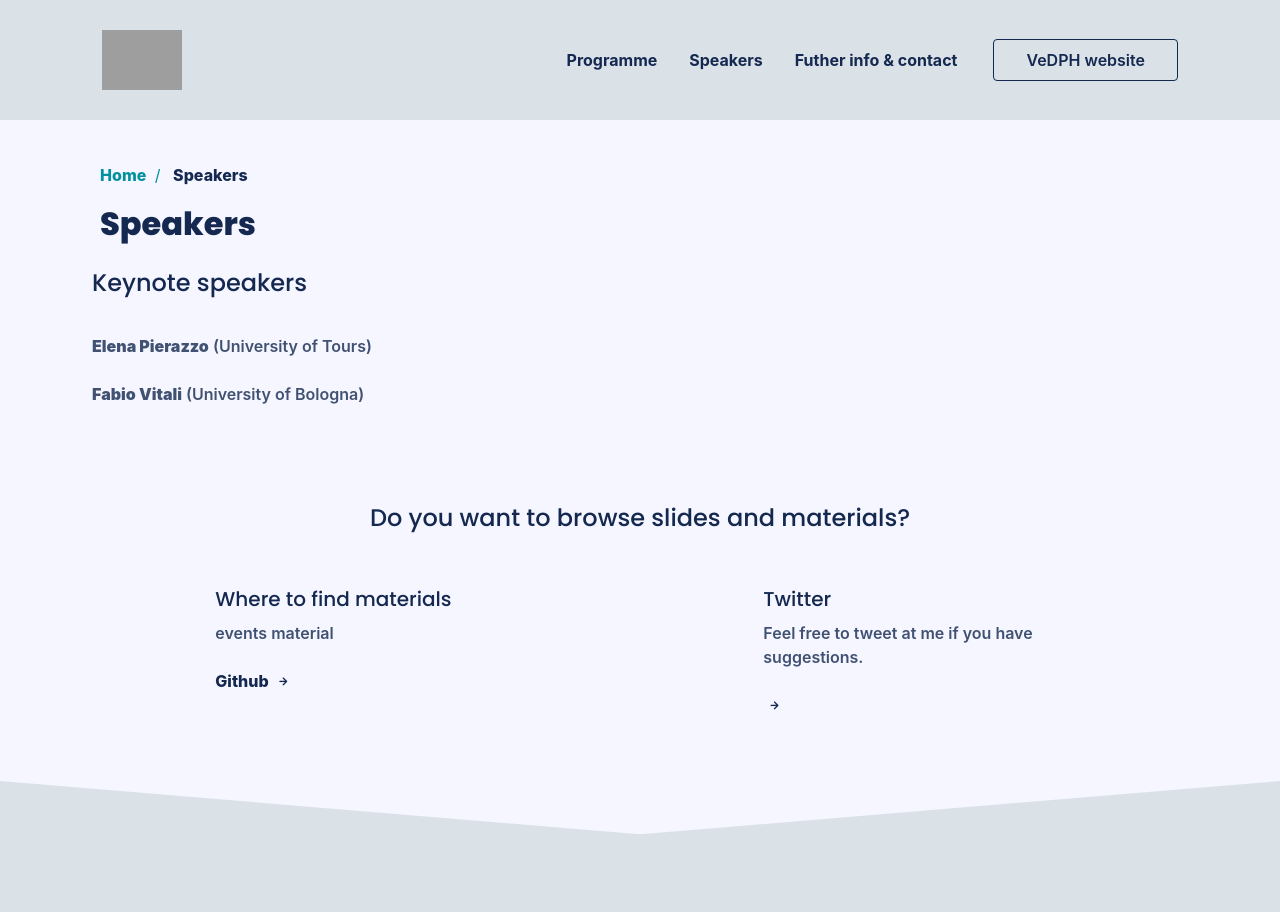
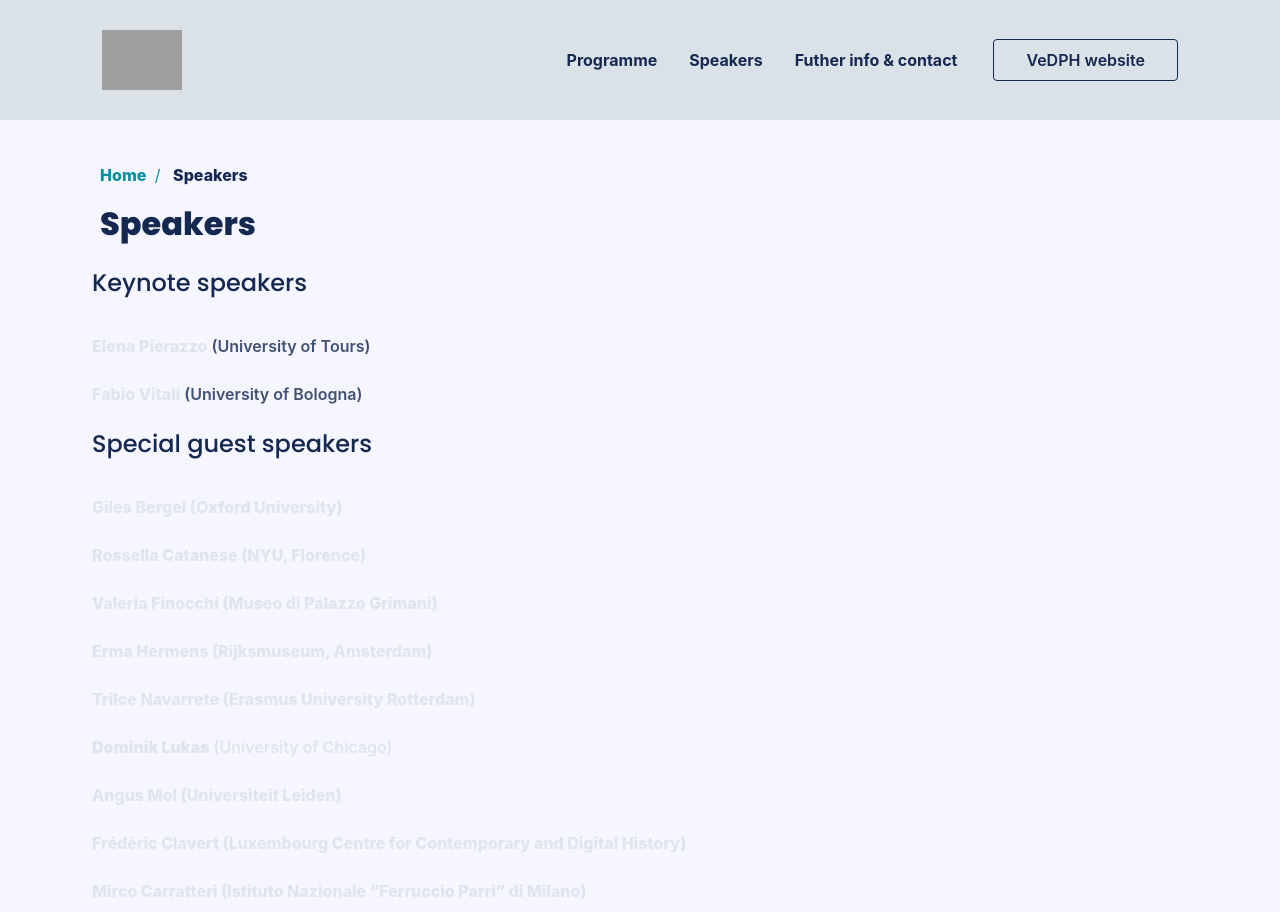
Before and after one commit to vedph/summercamp, a Jekyll site: the page built from speakers.html, in a window 1280 px wide and 1400 px high. Shown: the top 912 px of the window. Built offline with Jekyll 4.4.1, drawn with Linux system fonts in a browser that asks for light colours; nearby versions of some CDN libraries; some web fonts are replaced; some of the changed text lies outside the part shown; grey boxes are pictures that could not be loaded.

Commit message:
adding guest+lecturers
There are some comments; layout to redefine; it could be useful for
name-affiliation

```diff
--- a/speakers.html
+++ b/speakers.html
@@ -5,7 +5,87 @@
 <div>
 <h4>Keynote speakers</h4>
 <br>
-<p><strong>Elena Pierazzo</strong> (University of Tours)</p>
+<p><strong><a href="https://cesr.cnrs.fr/node/1307" target="_blank">Elena Pierazzo</a></strong> (University of Tours)</p>
 
-<p><strong>Fabio Vitali</strong> (University of Bologna)</p>
+<p> <strong><a href="https://www.unibo.it/sitoweb/fabio.vitali/cv" target="_blank">Fabio Vitali</a></strong> (University of Bologna)</p>
+
+<h4>Special guest speakers</h4><!-- avrei messo questa sezione in eveidenza, per gli ospiti...però senza bio e foto forse non ha tanto senso, meglio ricollocarli dentro gli strands?-->
+<br>
+<p><strong><a href="" target="_blank">Giles Bergel</strong> (Oxford University)</p>
+
+<p><strong><a href="" target="_blank">Rossella Catanese</strong> (NYU, Florence)</p>
+
+<p><strong><a href="" target="_blank">Valeria Finocchi</strong> (Museo di Palazzo Grimani)</p>
+
+<p><strong><a href="" target="_blank">Erma Hermens</strong> (Rijksmuseum, Amsterdam)</p>
+
+<p><strong><a href="" target="_blank">Trilce Navarrete</strong> (Erasmus University Rotterdam)</p>
+<!-- finito ospiti digiratl art strand #3; segue strand #4-->
+
+<p><strong>Dominik Lukas</strong> (University of Chicago)</p>
+
+<p><strong><a href="" target="_blank">Angus Mol</strong> (Universiteit Leiden)</p>
+
+<!-- finito ospiti digital archeology strand #4; segue strand #2-->
+<p><strong><a href="" target="_blank">Frédéric Clavert</strong> (Luxembourg Centre for Contemporary and Digital History)</p>
+
+<p><strong><a href="" target="_blank">Mirco Carratteri</strong> (Istituto Nazionale “Ferruccio Parri” di Milano)</p>
+
+
+
+<h4>Strand #1 - Digital Textual Scholarship Lecturers</h4>
+<br>
+<p><strong><a href="" target="_blank">Franz Fischer</a></strong> (VeDPH)</p> <!-- aggiungere una dicitura tipo "responsible for the strand"...qualcosa di simile come indicava Stefano? -->
+
+<p><strong><a href="" target="_blank">Federico Boschetti</a></strong> (CNR-VeDPH)</p>
+
+<p><strong><a href="" target="_blank">Alberto Campagnolo</a></strong> (Università di Udine - VeDPH)</p>
+
+<p><strong><a href="" target="_blank">Elisa Cugliana</a></strong> (Ca' Foscari University of Venice)</p>
+
+<p><strong><a href="" target="_blank">Angelo Mario Del Grosso</a></strong> (CNR-VeDPH)</p>
+
+<p><strong><a href="" target="_blank">Holger Essler</a></strong> (VeDPH)</p>
+
+<p><strong><a href="" target="_blank">Daniele Fusi</a></strong> (Università "La Sapienza" di Roma - VeDPH)</p>
+
+<p><strong><a href="" target="_blank">Tiziana Mancinelli</a></strong> (VeDPH)</p>
+
+<p><strong><a href="" target="_blank">Silvia Marsili</a></strong> (VeDPH)</p>
+
+<p><strong><a href="" target="_blank">Paolo Monella</a></strong> (Università di Palermo - VeDPH)</p>
+
+<h4>Strand #2 - Digital and Public History Lecturers</h4>
+<br>
+<p><strong><a href="" target="_blank">Stefano Dall'Aglio</a></strong> (VeDPH)</p>
+
+<p><strong><a href="" target="_blank">eonardo Campus</a></strong> (Università di Roma 3 - VeDPH)</p>
+
+<p><strong><a href="" target="_blank">eborah Paci</a></strong> (VeDPH)</p>
+
+<h4>Strand #3 - Digital and Public Art History Lecturers</h4>
+<br>
+<p><strong><a href="" target="_blank">Diego Mantoan</a></strong> (VeDPH)</p>
+
+<p><strong><a href="" target="_blank">Carolina Fernández-Castrillo</a></strong> (Universidad Carlos III de Madrid-VeDPH)</p>
+
+<p><strong><a href="" target="_blank">Barbara Tramelli</a></strong> (VeDPH)</p>
+
+<h4>Strand #4 - Digital Archaeology and its Public</h4>
+<br>
+<p><strong><a href="" target="_blank">Diego Calaon</a></strong> (VeDPH)</p>
+
+<p><strong><a href="" target="_blank">Carlo Beltrame</a></strong> (Ca' Foscari University of Venice)</p>
+
+<p><strong><a href="" target="_blank">Elisa Corrò</a></strong> (VeDPH)</p>
+
+<p><strong><a href="" target="_blank">Cristina Barbiani</a></strong> (Ca' Foscari University of Venice)</p>
+
+<p><strong><a href="" target="_blank">Paola Perozzo</a></strong> (Ca' Foscari University of Venice)</p>
+
+<p><strong><a href="" target="_blank">Sofia Antonello</a></strong> (VeDPH)</p>
+
+<p><strong><a href="" target="_blank">Eleonora Dalpozzo</a></strong> (VeDPH)</p>
+
+
 </div>
```
